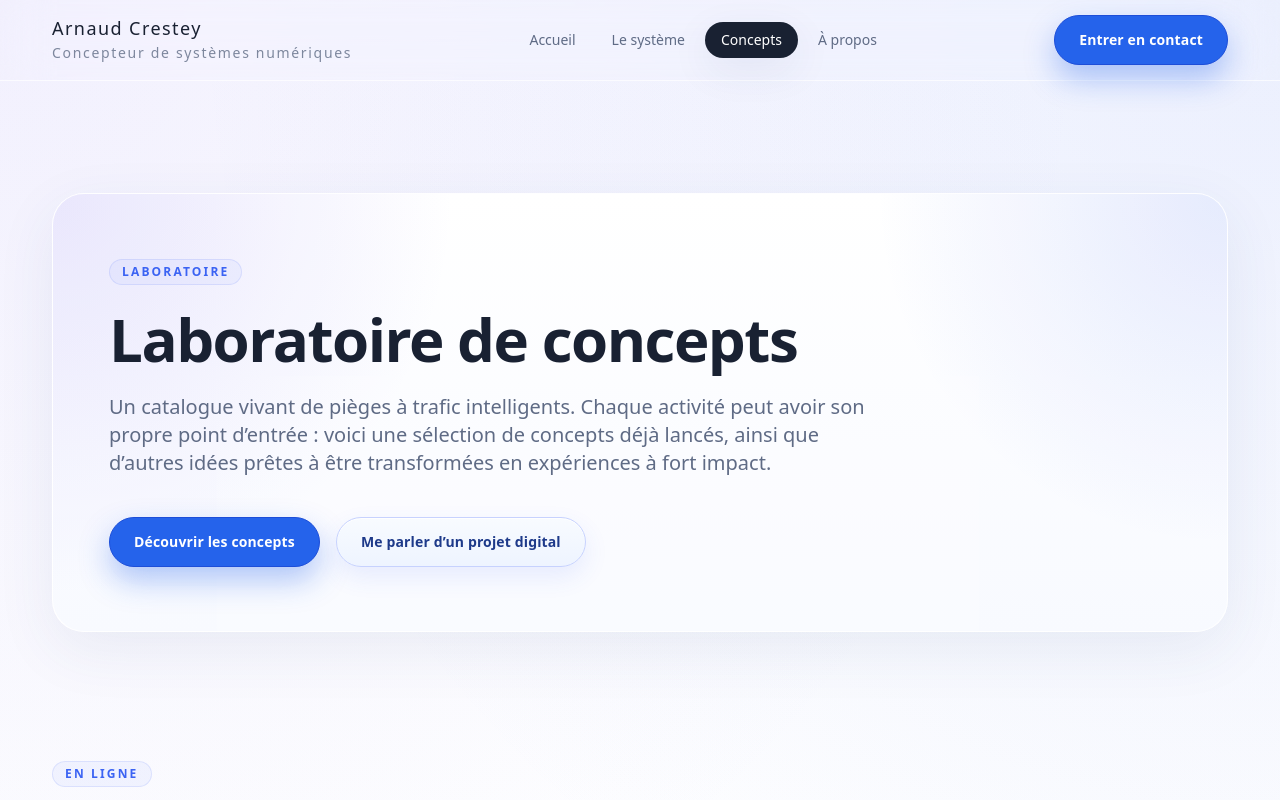
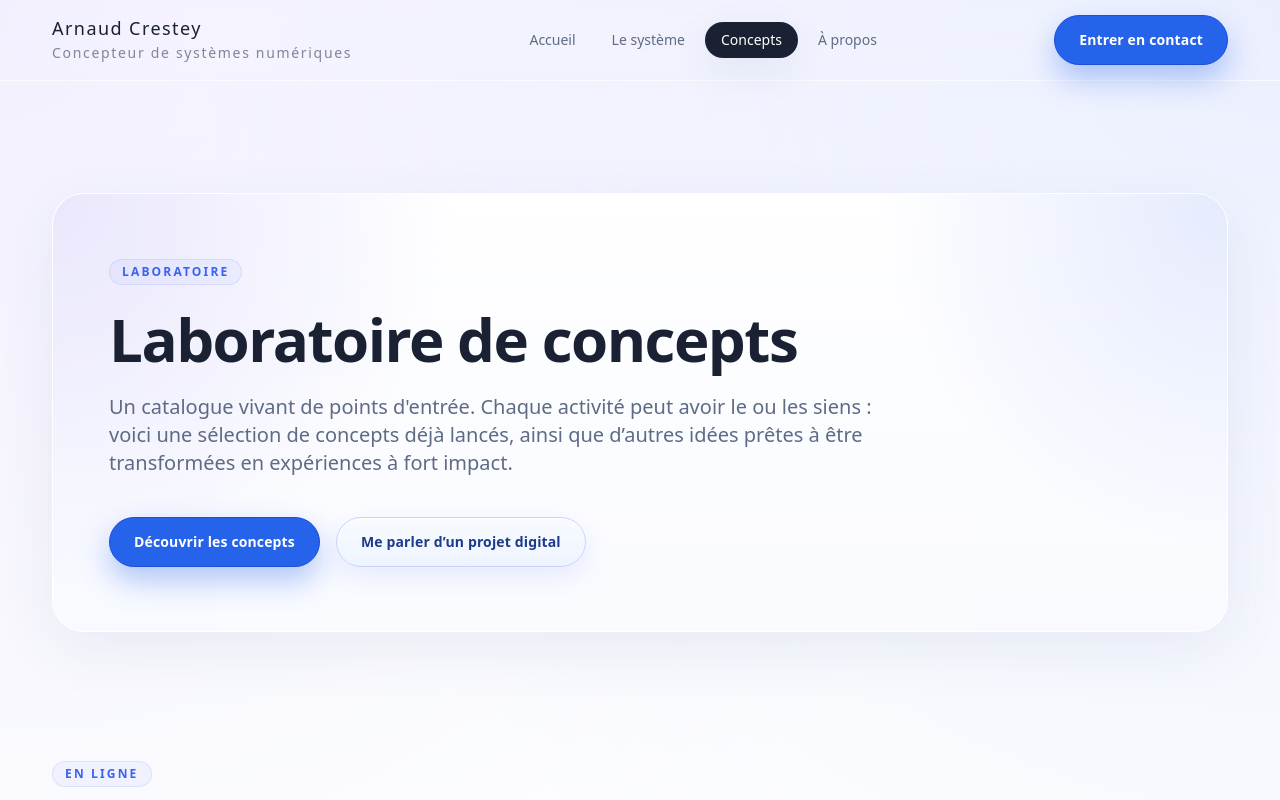
Before and after one commit to arnaudcrestey/portail-site-vitrine, a Next.js app: page /concepts in a window 1280 px wide. Shown: the top 800 px of the page. Built offline with nearby package versions, Linux system fonts and the light colour scheme.

Commit message:
Update page.tsx

```diff
--- a/app/concepts/page.tsx
+++ b/app/concepts/page.tsx
@@ -15,7 +15,7 @@ export default function ConceptsPage() {
       <PageHero
         eyebrow="Laboratoire"
         title="Laboratoire de concepts"
-        description="Un catalogue vivant de pièges à trafic intelligents. Chaque activité peut avoir son propre point d’entrée : voici une sélection de concepts déjà lancés, ainsi que d’autres idées prêtes à être transformées en expériences à fort impact."
+        description="Un catalogue vivant de points d'entrée. Chaque activité peut avoir le ou les siens : voici une sélection de concepts déjà lancés, ainsi que d’autres idées prêtes à être transformées en expériences à fort impact."
         primaryCta={{ href: '#concepts-grid', label: 'Découvrir les concepts' }}
         secondaryCta={{ href: '/contact', label: 'Me parler d’un projet digital' }}
       />
```
